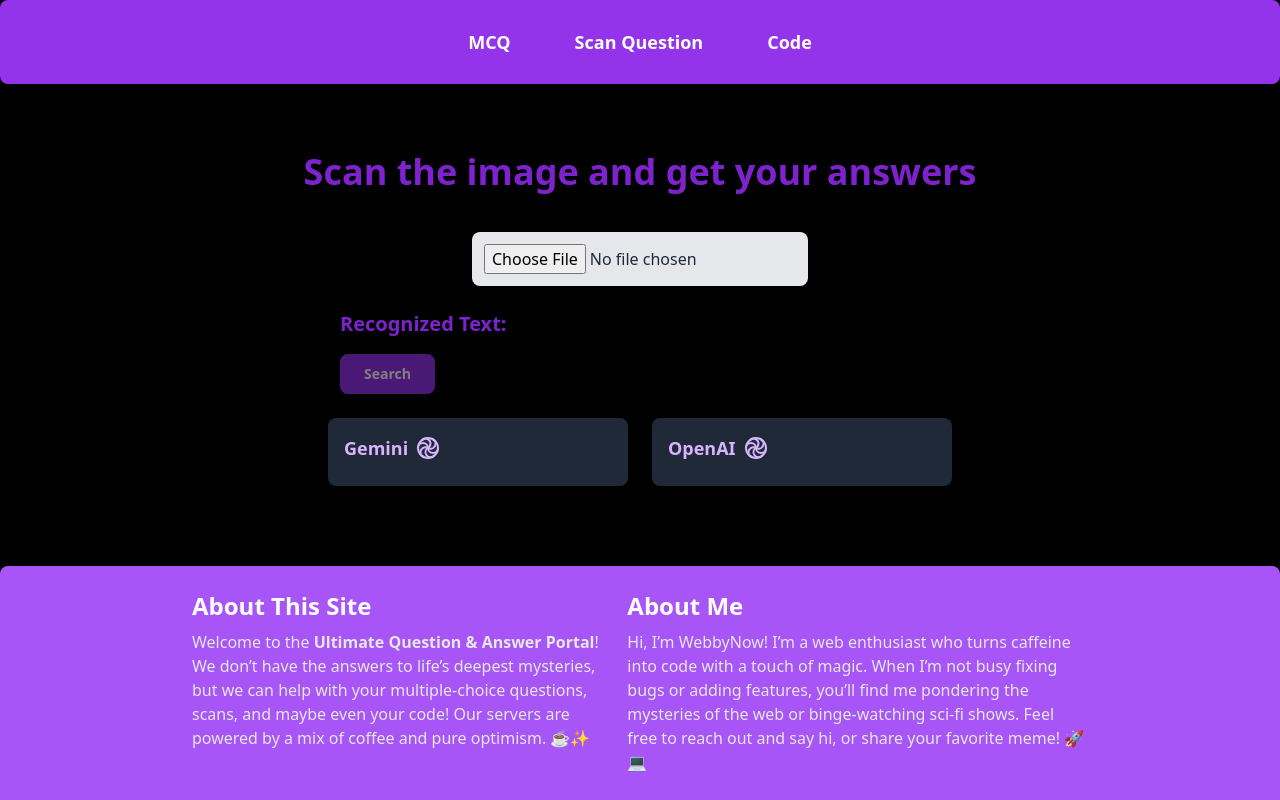
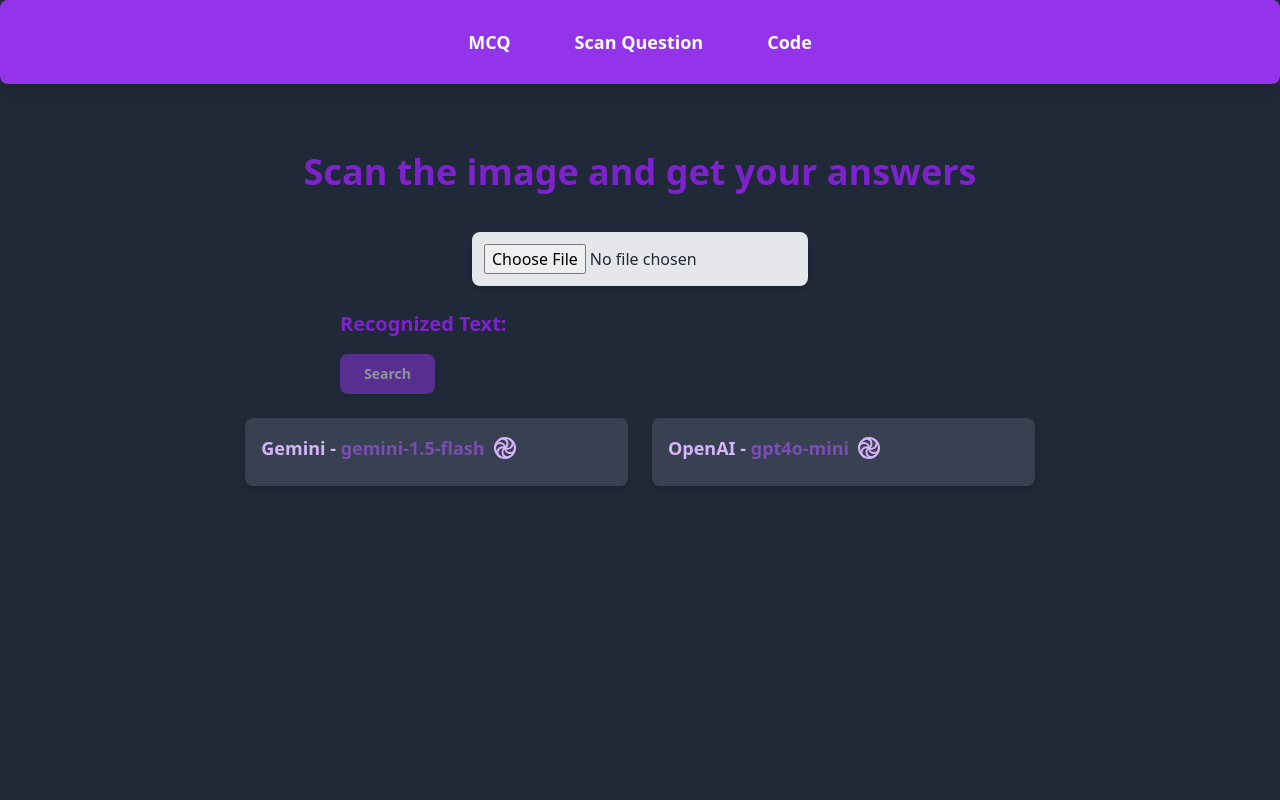
Before and after one commit to beenow011/copycode, a Next.js app: page /scan in a window 1280 px wide. Shown: the top 800 px of the page. Built offline with nearby package versions, Linux system fonts and the light colour scheme.

Commit message:
optimization

```diff
--- /dev/null
+++ b/src/app/component/OutputRes.tsx
@@ -0,0 +1,34 @@
+import { Ellipsis, LoaderPinwheel } from 'lucide-react'
+import React from 'react'
+
+function OutputRes({ load1, load2, res, res2 }: { load1: boolean, load2: boolean, res: string, res2: string }) {
+    return (
+        <div className='flex flex-col md:flex-row gap-6 w-full md:w-2/3'>
+            <div className='w-full md:w-1/2 bg-gray-700 rounded-lg p-4 shadow-md'>
+                <div className='flex items-center gap-2 mb-2'>
+                    <p className='text-purple-300 font-semibold text-lg'>Gemini - <span className='text-purple-500/60'>gemini-1.5-flash</span> </p>
+                    <LoaderPinwheel className={`h-6 w-6 ${load1 ? 'animate-spin' : ''} text-purple-300`} />
+                </div>
+                {load1 ? (
+                    <Ellipsis className='h-6 w-6 text-purple-300' />
+                ) : (
+                    res && <p className='text-white'>{res}</p>
+                )}
+            </div>
+
+            <div className='w-full md:w-1/2 bg-gray-700 rounded-lg p-4 shadow-md'>
+                <div className='flex items-center gap-2 mb-2'>
+                    <p className='text-purple-300 font-semibold text-lg'>OpenAI - <span className='text-purple-500/60'>gpt4o-mini</span> </p>
+                    <LoaderPinwheel className={`h-6 w-6 ${load2 ? 'animate-spin' : ''} text-purple-300`} />
+                </div>
+                {load2 ? (
+                    <Ellipsis className='h-6 w-6 text-purple-300' />
+                ) : (
+                    res2 && <p className='text-white'>{res2}</p>
+                )}
+            </div>
+        </div>
+    )
+}
+
+export default OutputRes
--- a/src/app/component/ScantoRes.tsx
+++ b/src/app/component/ScantoRes.tsx
@@ -4,6 +4,7 @@
 import React, { useState, ChangeEvent, useEffect, useRef } from 'react';
 import Cropper, { Area, Point } from 'react-easy-crop';
 import Tesseract, { createWorker } from 'tesseract.js';
+import OutputRes from './OutputRes';
 
 function ScantoRes() {
     const [selectedImage, setSelectedImage] = useState<string | null>(null);
@@ -192,6 +193,7 @@
 
 
     return (
+        <div className=' min-h-screen'>
             <div className='text-purple-800 px-6 md:px-12 py-8 flex flex-col items-center space-y-6'>
                 <p className='text-2xl md:text-4xl font-bold mb-4 text-center text-purple-700'>
                     Scan the image and get your answers
@@ -206,7 +208,7 @@
 
                 {selectedImage && (
                     <div className='mt-6 space-y-4'>
-                    <div className='relative w-full md:w-[600px] h-[400px]'>
+                        <div className='relative w-full md:w-[600px] h-[400px] rounded-lg border-2 border-purple-300 shadow-md'>
                             <Cropper
                                 image={selectedImage}
                                 crop={crop}
@@ -252,30 +254,7 @@
                     </Button>
                 </div>
 
-            <div className='flex flex-col md:flex-row gap-6'>
-                <div className='w-full md:w-[300px] bg-gray-800 text-white rounded-lg p-4 shadow-md'>
-                    <div className='flex items-center gap-2 mb-2'>
-                        <p className='text-lg font-semibold text-purple-300'>Gemini</p>
-                        <LoaderPinwheel className={`h-6 w-6 ${load1 && 'animate-spin'} text-purple-300`} />
-                    </div>
-                    {load1 ? (
-                        <Ellipsis className='h-6 w-6 text-purple-300' />
-                    ) : (
-                        <p>{res}</p>
-                    )}
-                </div>
-
-                <div className='w-full md:w-[300px] bg-gray-800 text-white rounded-lg p-4 shadow-md'>
-                    <div className='flex items-center gap-2 mb-2'>
-                        <p className='text-lg font-semibold text-purple-300'>OpenAI</p>
-                        <LoaderPinwheel className={`h-6 w-6 ${load2 && 'animate-spin'} text-purple-300`} />
-                    </div>
-                    {load2 ? (
-                        <Ellipsis className='h-6 w-6 text-purple-300' />
-                    ) : (
-                        <p>{res2}</p>
-                    )}
-                </div>
+                <OutputRes load1={load1} load2={load2} res={res} res2={res2} />
             </div>
         </div>
     );
--- a/src/app/component/question.tsx
+++ b/src/app/component/question.tsx
@@ -4,6 +4,7 @@
 import { Ellipsis, GemIcon, Loader2, LoaderPinwheel } from 'lucide-react';
 import React, { useState } from 'react'
 import { json } from 'stream/consumers';
+import OutputRes from './OutputRes';
 
 function Question() {
     const [q, setQ] = useState('')
@@ -99,31 +100,7 @@
                 </Button>
             </div>
 
-            <div className='flex flex-col md:flex-row gap-6 w-full md:w-2/3'>
-                <div className='w-full md:w-1/2 bg-gray-700 rounded-lg p-4 shadow-md'>
-                    <div className='flex items-center gap-2 mb-2'>
-                        <p className='text-purple-300 font-semibold text-lg'>Gemini</p>
-                        <LoaderPinwheel className={`h-6 w-6 ${load1 ? 'animate-spin' : ''} text-purple-300`} />
-                    </div>
-                    {load1 ? (
-                        <Ellipsis className='h-6 w-6 text-purple-300' />
-                    ) : (
-                        res && <p className='text-white'>{res}</p>
-                    )}
-                </div>
-
-                <div className='w-full md:w-1/2 bg-gray-700 rounded-lg p-4 shadow-md'>
-                    <div className='flex items-center gap-2 mb-2'>
-                        <p className='text-purple-300 font-semibold text-lg'>OpenAI</p>
-                        <LoaderPinwheel className={`h-6 w-6 ${load2 ? 'animate-spin' : ''} text-purple-300`} />
-                    </div>
-                    {load2 ? (
-                        <Ellipsis className='h-6 w-6 text-purple-300' />
-                    ) : (
-                        res2 && <p className='text-white'>{res2}</p>
-                    )}
-                </div>
-            </div>
+            <OutputRes load1={load1} load2={load2} res={res} res2={res2} />
         </div>
     );
 
--- a/src/app/layout.tsx
+++ b/src/app/layout.tsx
@@ -18,7 +18,7 @@
 }>) {
   return (
     <html lang="en">
-      <body className={`bg-black`}>
+      <body className={`bg-gray-800`}>
         <NavigationMenuDemo />
         {children}
         <Footer />
--- a/src/app/page.tsx
+++ b/src/app/page.tsx
@@ -6,7 +6,7 @@
 export default function Home() {
   // const [question, setQuestion] = useState('')
   return (
-    <main className="flex min-h-screen flex-col items-center px-12  bg-black">
+    <main className="flex min-h-screen flex-col items-center px-12 bg-gray-800">
       {/* <input type="text"/> */}
 
       <Question />
```
Lines whose indentation alone changed are shown as unchanged.
